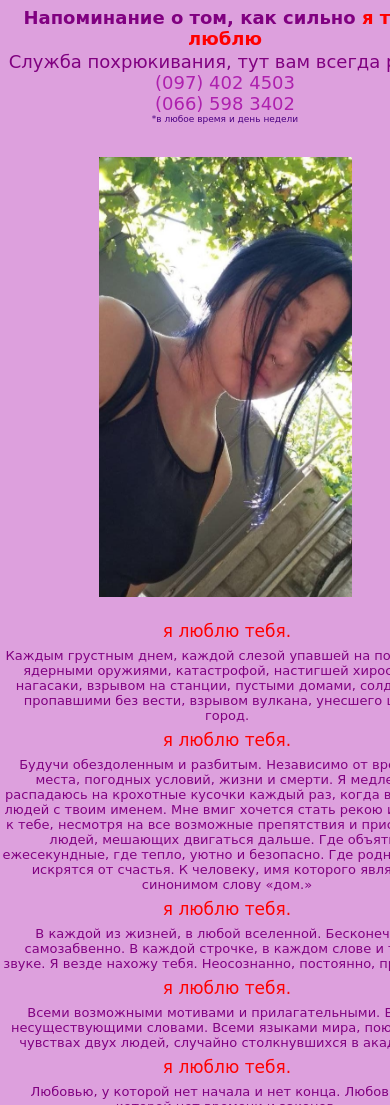
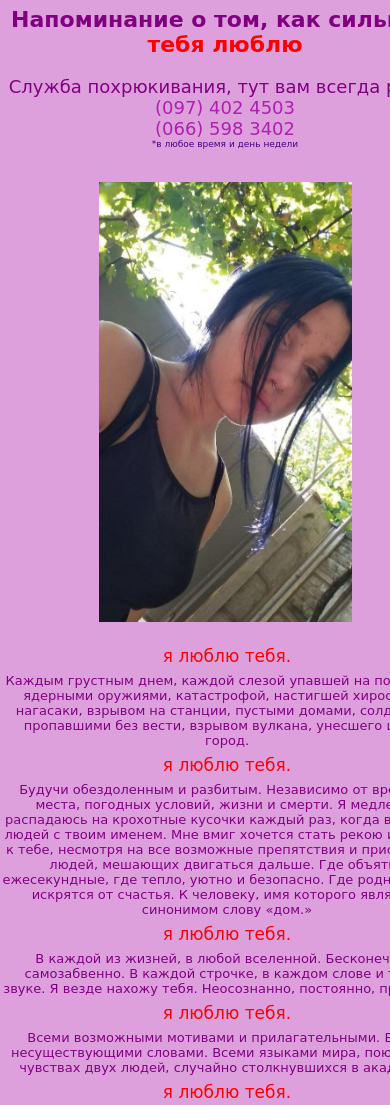
Before and after one commit to fakeoleg/Viita, a plain HTML site: page index.html in a window 390 px wide. Shown: the top 1105 px of the page. Drawn offline with Linux system fonts and the light colour scheme.

Commit message:
Update adaptive.css

```diff
--- a/css/adaptive.css
+++ b/css/adaptive.css
@@ -1,6 +1,3 @@
-* {
-    transition: all .2s;
-}
 
 
 @media only screen and (max-width: 992px) {
@@ -86,8 +83,8 @@
         width: 450px;
     }
     .header {
-        height: 40px;
-        font-size: 9px;
+        height: 65px;
+        font-size: 11px;
         text-align: center;
         font-weight: 1200;
         padding-top: 7px;
```
